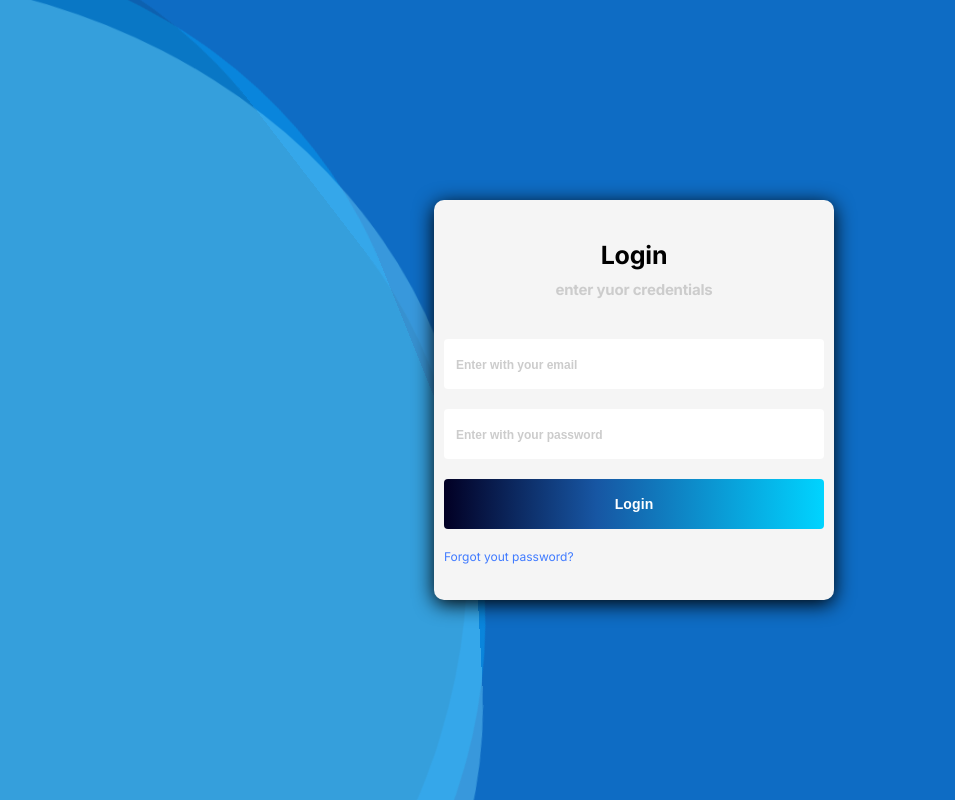
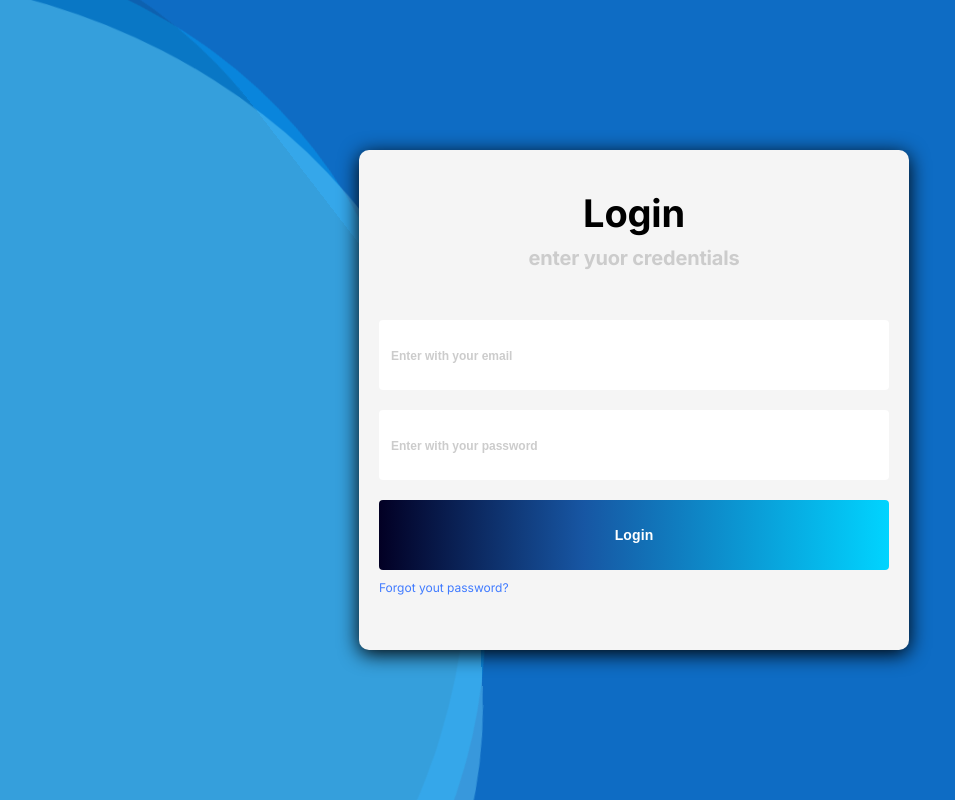
Before and after one commit to brunonascimentoo/loginScreen, a React (Vite) app: page / in a window 1280 px wide. Shown: the whole page, without its empty margins (6-961 px from the left). Built offline with nearby package versions, Linux system fonts and the light colour scheme.

Commit message:
responsive LoginScreen

```diff
--- a/src/components/screen.css
+++ b/src/components/screen.css
@@ -105,4 +105,82 @@
 }
 
 @media (min-width: 576px) {
+  .screen-card-container {
+    width: 500px;
+    height: 500px;
+  }
+
+  .screen-login-name {
+    padding: 40px 0 20px 0;
+  }
+
+  .screen-login-name h1 {
+    font-size: 32px;
+  }
+
+  .screen-login-name p {
+    font-size: 18px;
+  }
+
+  .screen-input-container input {
+    height: 60px;
+    margin: 10px 20px;
+  }
+
+  .screen-input-container button {
+    height: 60px;
+    margin: 10px 20px;
+  }
+
+  .screen-input-container p {
+    margin: 0 20px;
+  }
 }
+
+@media (min-width: 992px) {
+  .screen-card-container {
+    width: 550px;
+    height: 500px;
+  }
+
+  .screen-login-name h1 {
+    font-size: 36px;
+  }
+
+  .screen-login-name p {
+    font-size: 19px;
+  }
+
+  .screen-input-container input {
+    height: 65px;
+    margin: 10px 20px;
+  }
+
+  .screen-input-container button {
+    height: 65px;
+  }
+}
+
+@media (min-width: 1200px) {
+  .screen-card-container {
+    width: 550px;
+    height: 500px;
+  }
+
+  .screen-login-name h1 {
+    font-size: 38px;
+  }
+
+  .screen-login-name p {
+    font-size: 20px;
+  }
+
+  .screen-input-container input {
+    height: 70px;
+    margin: 10px 20px;
+  }
+
+  .screen-input-container button {
+    height: 70px;
+  }
+}
```
